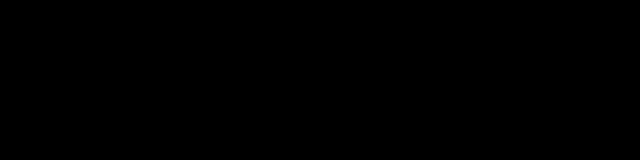
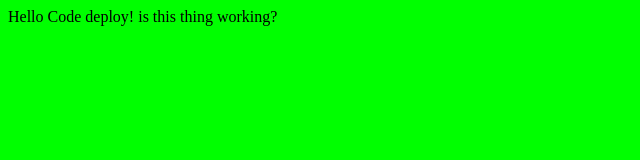
Before and after one commit to MoustafaBounasser/AutomatedCodeDeployement, a plain HTML site: page index.html in a window 1280 px wide. Shown: the whole page, without its empty margins (0-640 px from the left). Drawn offline with Linux system fonts and the light colour scheme.

Commit message:
Update index.html

```diff
--- a/index.html
+++ b/index.html
@@ -1,6 +1,6 @@
 <html>
 <header><title>AutomatedCodeDeployement</title></header>
-<body bgcolor="#000000">
+<body bgcolor="#00FF00">
 Hello Code deploy!
   is this thing working?
 </body>
```
